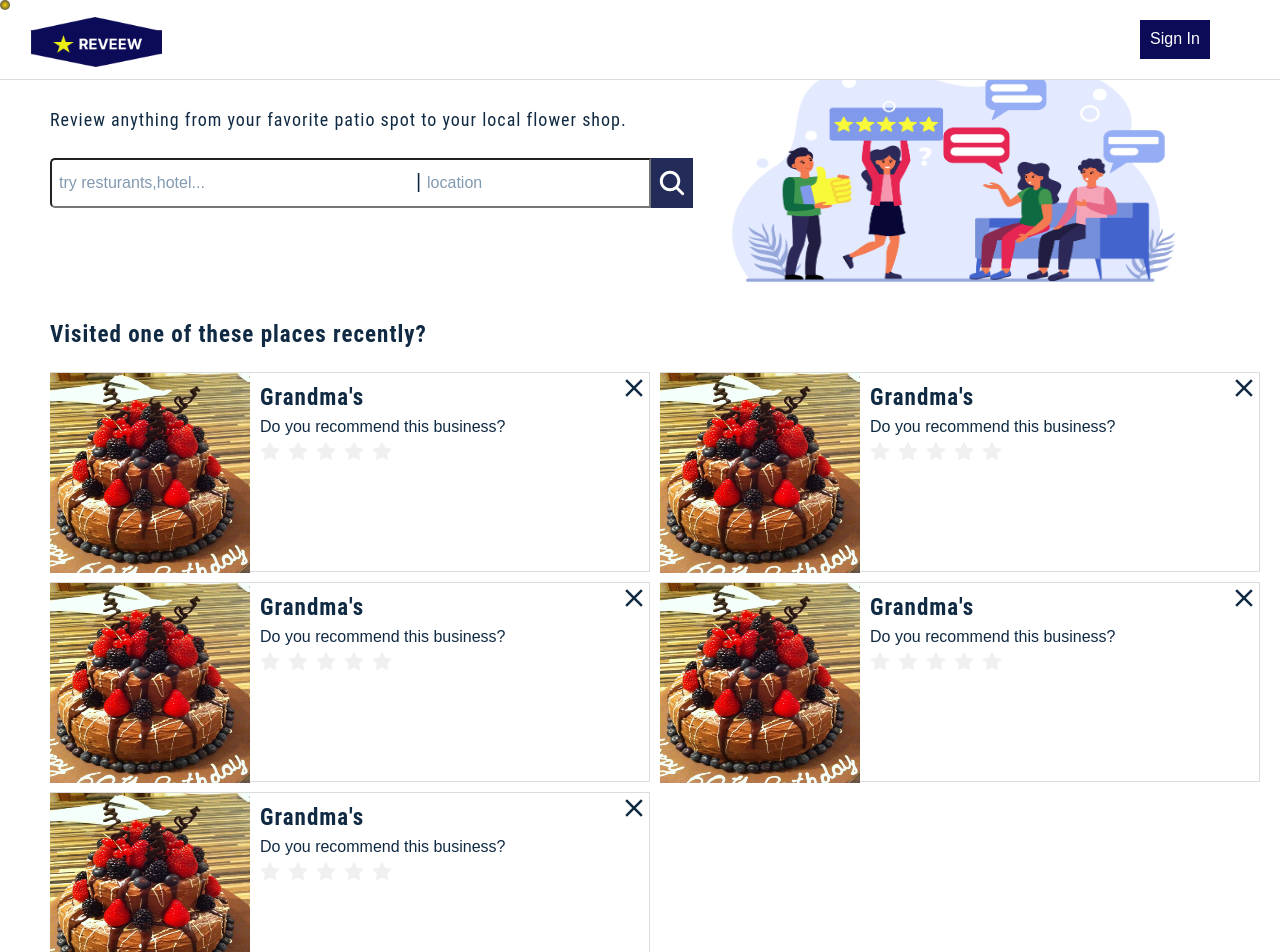
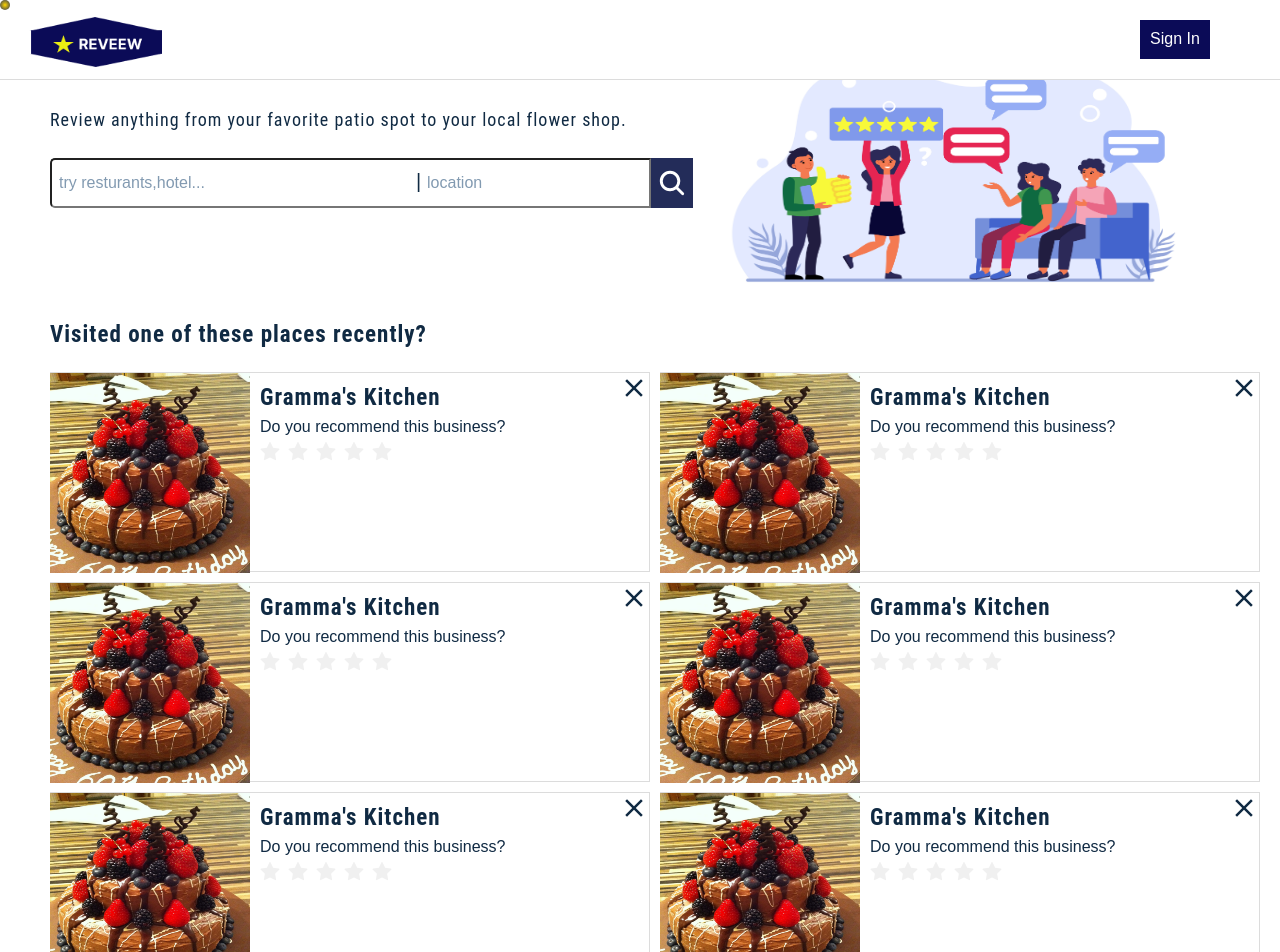
Before and after one commit to Quammy93/REVEEW, a React (Vite) app in the folder client/: page /write-review in a window 1280 px wide. Shown: the top 952 px of the page. Built offline with nearby package versions, Linux system fonts and the light colour scheme.

Commit message:
location container fixed

```diff
--- a/client/src/assets/css/displayreview.css
+++ b/client/src/assets/css/displayreview.css
@@ -19,20 +19,28 @@
   display: flex;
   justify-content: space-between;
   align-items: start;
-  background-color: aqua;
+
   width: 100%;
   height: 150px;
   margin: 10px;
   padding: 0 20px;
   cursor: pointer;
+border: 1px solid gainsboro;
+  border-radius: 5px;
 }
 .business-filter {
   width: 90%;
   height: 500px;
-  background-color: bisque;
+  background-color:  #232c59;
   margin-left: 15px;
   padding: 10px;
+  border-radius: 5px;
+  color: white;
 }
+
+.reveewee-review-btn-div{display: flex; justify-content: space-between; align-items:center ;flex-direction: column;height: 100%;padding: 10px;}
+.reveewee-review-btn{background-color: #232c59;color: white;padding:10px  30px; border: none;outline: none; border-radius: 5px;font-size: 15px;}
+
 .bsn-img {
   height: 120px;
   width: 120px;
@@ -57,7 +65,8 @@
   border: 1px solid gainsboro;
   padding: 5px;
   font-weight: bold;
-  color: blue;
+  color:white;
+  border-radius: 3px;
 }
 .select-service {
   width: 80%;
--- a/client/src/assets/css/navbar.css
+++ b/client/src/assets/css/navbar.css
@@ -383,6 +383,7 @@ nav {
   justify-content: space-around;
   align-items: center;
   min-height: 300px;
+  margin-top: 20px;
 }
 .footer-article h4 {
   font-size: 12px;
--- a/client/src/pages/products/DisplayRevieweeResult.jsx
+++ b/client/src/pages/products/DisplayRevieweeResult.jsx
@@ -1,4 +1,5 @@
 import React from "react";
+import Footer from "../../components/Footer";
 import Navbar4 from "../../components/Navbar4";
 import "../../assets/css/displayreview.css";
 //import { Rate } from "antd";
@@ -235,7 +236,11 @@ const DisplayRevieweeResult = () => {
                     <span>{location}</span>
                   </div>
                 </main>
-                <div>Most Relevant</div>
+                <article className="reveewee-review-btn-div">
+                  {" "}
+                  <div>Most Relevant</div>
+                  <button className="reveewee-review-btn"> Review</button>
+                </article>
               </article>
             );
           })}
@@ -264,6 +269,7 @@ const DisplayRevieweeResult = () => {
           </main>
         </section>
       </section>
+      <Footer/>
     </section>
   );
 };
--- a/client/src/pages/products/ReveewSearchResult.jsx
+++ b/client/src/pages/products/ReveewSearchResult.jsx
@@ -45,6 +45,10 @@ const ReveewSearchResult = ({
   setBusinessSearched,
   businessSearched,
 }) => {
+
+const [issearchingBusiness, setIssearchingBusiness] = React.useState(false);
+
+
   const getSearchedBusiness = async (category, location) => {
     return await axios
       .get(`${url}/services?category=${category}&location=${location}`)
@@ -134,6 +138,9 @@ const ReveewSearchResult = ({
             </main>
           </div>
           <section className="list-article-main1">
+            {issearchingBusiness && "Loading..."}
+            {businessSearched?.length==0  && !issearchingBusiness && "Loading..."}
+
             {businessSearched.map((item) => {
               console.log(item);
               const { img, name, avgrating } = item;
--- a/client/src/pages/products/TheReviewee.jsx
+++ b/client/src/pages/products/TheReviewee.jsx
@@ -29,23 +29,26 @@ const TheReviewee = ({
   setBusinessSearched,
 }) => {
   const suggestions = [
-    { name: "Gramma's Kitchen", img: "" },
-    { name: "Gramma's Kitchen", img: "" },
-    { name: "Gramma's Kitchen", img: "" },
-    { name: "Gramma's Kitchen", img: "" },
-    { name: "Gramma's Kitchen", img: "" },
-    { name: "Gramma's Kitchen", img: "" },
-    { name: "Gramma's Kitchen", img: "" },
-    { name: "Gramma's Kitchen", img: "" },
-    { name: "Gramma's Kitchen", img: "" },
-    { name: "Gramma's Kitchen", img: "" },
-    { name: "Gramma's Kitchen", img: "" },
-    { name: "Gramma's Kitchen", img: "" },
-    { name: "Gramma's Kitchen", img: "" },
-    { name: "Gramma's Kitchen", img: "" },
-    { name: "Gramma's Kitchen", img: "" },
+    { name: "Gramma's Kitchen", img: "",id:1 },
+    { name: "Gramma's Kitchen", img: "" ,id:2},
+    { name: "Gramma's Kitchen", img: "",id:3 },
+    { name: "Gramma's Kitchen", img: "" ,id:15},
+    { name: "Gramma's Kitchen", img: "" ,id:4},
+    { name: "Gramma's Kitchen", img: "",id:5 },
+    { name: "Gramma's Kitchen", img: "" ,id:6},
+    { name: "Gramma's Kitchen", img: "" ,id:7},
+    { name: "Gramma's Kitchen", img: "",id:8 },
+    { name: "Gramma's Kitchen", img: "",id:9 },
+    { name: "Gramma's Kitchen", img: "",id:10 },
+    { name: "Gramma's Kitchen", img: "",id:11 },
+    { name: "Gramma's Kitchen", img: "" ,id:12},
+    { name: "Gramma's Kitchen", img: "" ,id:13},
+    { name: "Gramma's Kitchen", img: "" ,id:14},
   ];
 
+
+const [suggested ,setSuggested]=React.useState(suggestions)
+const  [issuggestLoading,setIssuggestLoading]=React.useState(false)
 
   const navigate = useNavigate();
 
@@ -67,6 +70,18 @@ const TheReviewee = ({
     setBusinessSearched(response.data.items);
     navigate("/review-list");
   };
+
+const handleCloseSuggestion=(id)=>{
+
+const newSuggestion=suggested.filter((item)=>item.id!==id)
+
+setSuggested(newSuggestion)
+console.log("new",newSuggestion)
+console.log("old",suggestions)
+
+}
+
+
 
   const {
     // serviceCategory,
@@ -142,84 +157,40 @@ const TheReviewee = ({
       <section className="reviewee-section">
         <h3>Visited one of these places recently?</h3>
         <div className="visited-container">
-          <article className="visited-article">
+          {issuggestLoading && "Loading..."}
+          {suggested.length == 0 &&
+            !issuggestLoading &&
+            "We’re out of suggestions for you right now. Keep on using Yelp and we’ll have some more for you soon."}
+
+          {suggested.map((item, index) => {
+            const { name, img, id } = item;
+
+            return (
+              <article className="visited-article" key={id}>
                 <div>
                   <img src={cake} alt="" className="visited-image" />
                 </div>
                 <div className="visited-desc">
                   {" "}
-              <h3>Grandma's </h3>
+                  <h3>{name}</h3>
                   <p>Do you recommend this business?</p>
                   <Rate tooltips={desc} onChange={setValue} value={value} />
                   {value ? <span>{desc[value - 1]}</span> : null}
                 </div>
                 <span>
-              <MdClose className="close-visited" />
+                  <MdClose
+                    className="close-visited"
+                    onClick={() => {
+                      handleCloseSuggestion(id);
+                    }}
+                  />
                 </span>
               </article>
-          <article className="visited-article">
-            <div>
-              <img src={cake} alt="" className="visited-image" />
-            </div>
-            <div className="visited-desc">
-              {" "}
-              <h3>Grandma's </h3>
-              <p>Do you recommend this business?</p>
-              <Rate tooltips={desc} onChange={setValue} value={value} />
-              {value ? <span>{desc[value - 1]}</span> : null}
-            </div>
-            <span>
-              <MdClose className="close-visited" />
-            </span>
-          </article>
-          <article className="visited-article">
-            <div>
-              <img src={cake} alt="" className="visited-image" />
-            </div>
-            <div className="visited-desc">
-              {" "}
-              <h3>Grandma's </h3>
-              <p>Do you recommend this business?</p>
-              <Rate tooltips={desc} onChange={setValue} value={value} />
-              {value ? <span>{desc[value - 1]}</span> : null}
-            </div>
-            <span>
-              <MdClose className="close-visited" />
-            </span>
-          </article>
-          <article className="visited-article">
-            <div>
-              <img src={cake} alt="" className="visited-image" />
-            </div>
-            <div className="visited-desc">
-              {" "}
-              <h3>Grandma's </h3>
-              <p>Do you recommend this business?</p>
-              <Rate tooltips={desc} onChange={setValue} value={value} />
-              {value ? <span>{desc[value - 1]}</span> : null}
-            </div>
-            <span>
-              <MdClose className="close-visited" />
-            </span>
-          </article>
-          <article className="visited-article">
-            <div>
-              <img src={cake} alt="" className="visited-image" />
-            </div>
-            <div className="visited-desc">
-              {" "}
-              <h3>Grandma's </h3>
-              <p>Do you recommend this business?</p>
-              <Rate tooltips={desc} onChange={setValue} value={value} />
-              {value ? <span>{desc[value - 1]}</span> : null}
-            </div>
-            <span>
-              <MdClose className="close-visited" />
-            </span>
-          </article>
+            );
+          })}
         </div>
       </section>
-      <span>Show more suggestions</span>
+
       <Footer />
     </div>
   );
```
Lines whose indentation alone changed are shown as unchanged.
